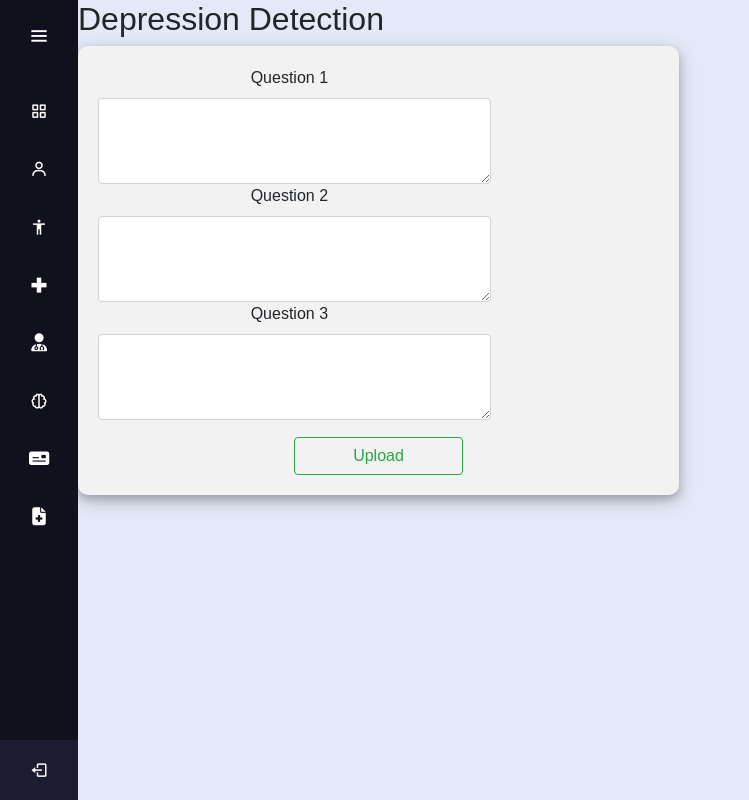
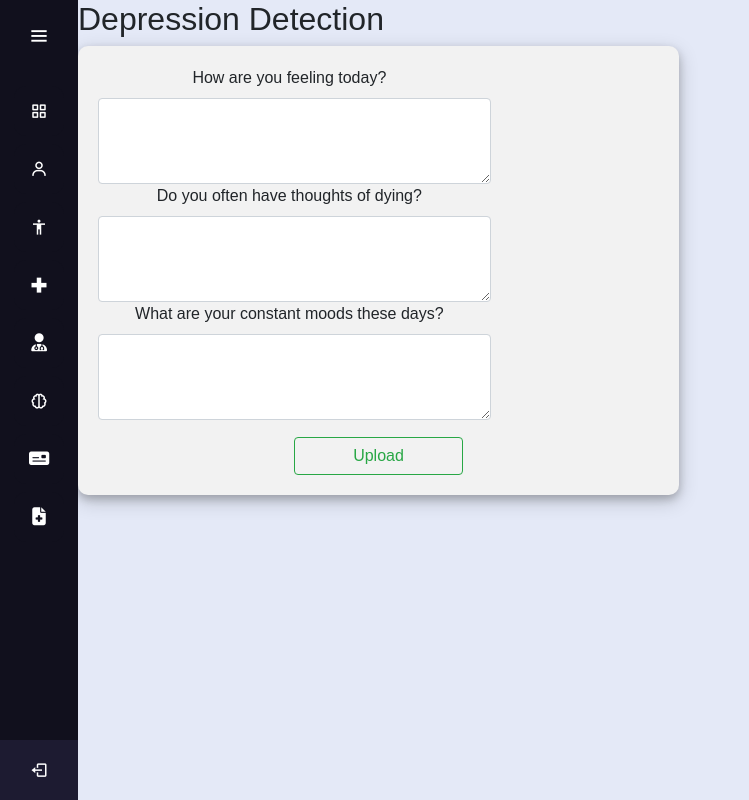
Before and after one commit to NikhilKD/Meditrack, a Flask app: page /mental_health in a window 1280 px wide. Shown: the whole page, without its empty margins (0-749 px from the left). Run offline with Flask 3, Linux system fonts and the light colour scheme; data comes from the database, SQL or seed files in the repository; some libraries are stand-ins or nearby versions.

Commit message:
added func

```diff
--- a/templates/base.html
+++ b/templates/base.html
@@ -110,7 +110,6 @@
       </ul>
     </div>
     <section class="home-section">{% block body %} {% endblock body %}</section>
-
     <!-- <script src="app.js"></script> -->
     <script>
       let sidebar = document.querySelector(".sidebar");
--- a/templates/mental/index.html
+++ b/templates/mental/index.html
@@ -4,15 +4,15 @@
         <h2>Depression Detection</h2>
         <form action="/mental_predict" method="POST">
             <div class="question">
-                <label for="exampleFormControlTextarea1" class="form-label">Question 1</label>
+                <label for="exampleFormControlTextarea1" class="form-label">How are you feeling today?</label>
                 <textarea class="form-control" name="question1" id="exampleFormControlTextarea1"  rows="3"></textarea>
             </div>
             <div class="question">
-                <label for="exampleFormControlTextarea1" class="form-label">Question 2</label>
+                <label for="exampleFormControlTextarea1" class="form-label">Do you often have thoughts of dying?</label>
                 <textarea class="form-control" name="question2" id="exampleFormControlTextarea1"  rows="3"></textarea>
             </div>
             <div class="question">
-                <label for="exampleFormControlTextarea1" class="form-label">Question 3</label>
+                <label for="exampleFormControlTextarea1" class="form-label">What are your constant moods these days?</label>
                 <textarea class="form-control" name="question3" id="exampleFormControlTextarea1"  rows="3"></textarea>
             </div>
             <button type="submit" value="Upload File" class="btn btn-outline-success" style="margin-top:3%">Upload</button>
```
